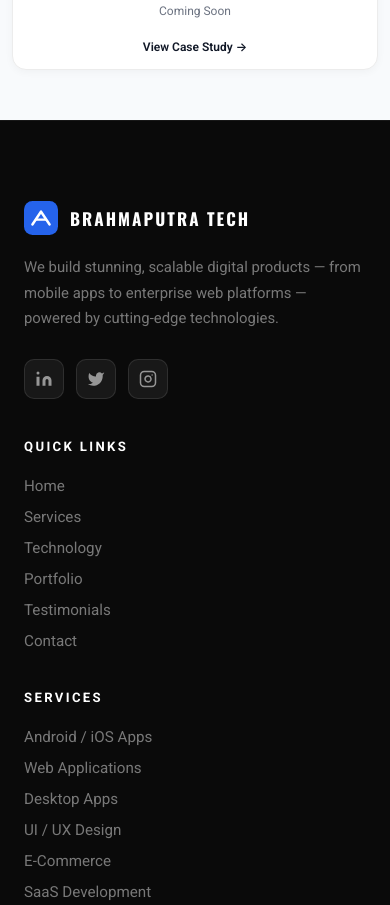
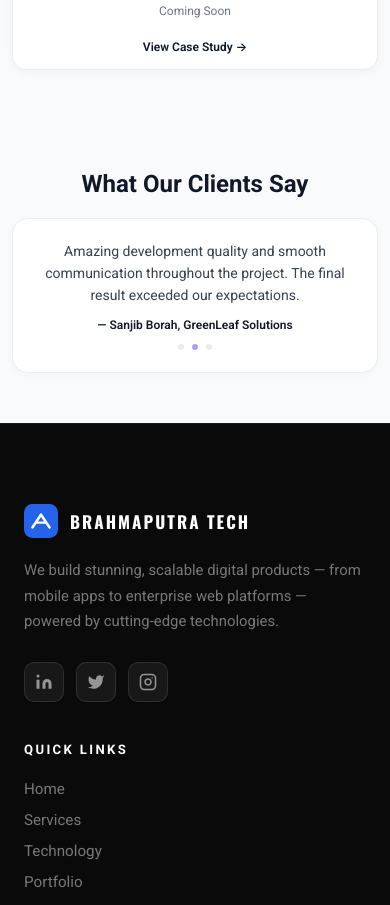
Before and after one commit to Rauxo/brahmaputraTech, a React (Vite) app: page / in a window 390 px wide. Shown: the part 3520-4425 px from the top of the page. Built offline with nearby package versions, Linux system fonts and the light colour scheme.

Commit message:
feat: implement Testimonials component with updated layout and integrate into Home page

```diff
--- a/src/components/Testimonials.css
+++ b/src/components/Testimonials.css
@@ -1,165 +1,150 @@
-.testimonials-section {
-  background: linear-gradient(to bottom, #e0e7ff 0%, #f8f8f8 100%);
-  padding: 60px 0 100px;
-  width: 100%;
-  margin-top: -2px;
+.testimonials{
+  padding: 80px 20px;
+  background:#f8fafc;
 }
 
-.testimonials-inner {
-  max-width: 1200px;
-  margin: 0 auto;
-  padding: 0 60px;
-  box-sizing: border-box;
+/* heading */
+
+.testimonials-heading{
+  text-align:center;
+  font-size:38px;
+  font-weight:700;
+  color:#111827;
+  margin-bottom:35px;
 }
 
-.testimonials-header {
-  margin-bottom: 70px;
+/* main box */
+
+.testimonial-box{
+  max-width:1250px;
+  margin:auto;
+
+  background:#ffffff;
+  border:1px solid #ececec;
+  border-radius:16px;
+
+  padding:45px 60px;
+
+  display:flex;
+  align-items:center;
+  justify-content:space-between;
+
+  box-shadow:0 2px 8px rgba(0,0,0,.03);
 }
 
-.testimonials-label {
-  display: inline-block;
-  font-size: 11px;
-  font-weight: 700;
-  letter-spacing: 0.25em;
-  color: #111111;
-  border: 1.5px solid #111111;
-  border-radius: 100px;
-  padding: 6px 16px;
-  margin-bottom: 20px;
+/* quotes */
+
+.quote-left,
+.quote-right{
+  font-size:52px;
+  color:#1e1b4b;
+  font-weight:700;
+  flex-shrink:0;
 }
 
-.testimonials-title {
-  font-size: 3.2rem;
-  font-weight: 800;
-  color: #111111;
-  margin: 0 0 16px 0;
-  line-height: 1.1;
+/* center */
+
+.testimonial-content{
+  flex:1;
+  text-align:center;
+  padding:0 40px;
 }
 
-.testimonials-sub {
-  font-size: 1.1rem;
-  color: #666666;
-  margin: 0;
+/* text */
+
+.testimonial-text{
+  font-size:24px;
+  line-height:1.6;
+  color:#374151;
+  max-width:750px;
+  margin:auto auto 18px;
 }
 
-.testimonials-grid {
-  display: grid;
-  grid-template-columns: 1fr 1fr;
-  gap: 28px;
+/* name */
+
+.testimonial-content h4{
+  margin:0 0 18px 0;
+  font-size:16px;
+  font-weight:600;
+  color:#111827;
 }
 
-.testimonial-card {
-  background: #ffffff;
-  border-radius: 24px;
-  padding: 40px;
-  display: flex;
-  flex-direction: column;
-  gap: 24px;
-  border: 1.5px solid #ebebeb;
-  box-shadow: 0 4px 24px rgba(0, 0, 0, 0.05);
-  position: relative;
-  overflow: hidden;
-  transition: transform 0.3s ease, box-shadow 0.3s ease;
+/* dots */
+
+.testimonial-dots{
+  display:flex;
+  justify-content:center;
+  gap:8px;
 }
 
-.testimonial-card:hover {
-  transform: translateY(-6px);
-  box-shadow: 0 16px 48px rgba(0, 0, 0, 0.1);
-  border-color: #111111;
+.dot{
+  width:8px;
+  height:8px;
+  border-radius:50%;
+  background:#d1d5db;
 }
 
-.testimonial-quote {
-  font-size: 6rem;
-  font-weight: 900;
-  line-height: 0.6;
-  color: #f0f0f0;
-  font-family: 'Georgia', serif;
-  user-select: none;
+.dot.active{
+  background:#4f46e5;
 }
 
-.testimonial-text {
-  font-size: 1.05rem;
-  line-height: 1.75;
-  color: #333333;
-  flex: 1;
-  margin: 0;
-}
+/* tablet */
 
-.testimonial-footer {
-  display: flex;
-  align-items: center;
-  gap: 14px;
-  padding-top: 20px;
-  border-top: 1.5px solid #f0f0f0;
-}
+@media(max-width:900px){
 
-.testimonial-avatar {
-  width: 46px;
-  height: 46px;
-  min-width: 46px;
-  border-radius: 50%;
-  background: #111111;
-  color: #ffffff;
-  font-size: 1.1rem;
-  font-weight: 700;
-  display: flex;
-  align-items: center;
-  justify-content: center;
-}
-
-.testimonial-info {
-  display: flex;
-  flex-direction: column;
-  flex: 1;
-  gap: 3px;
-}
-
-.testimonial-name {
-  font-size: 1rem;
-  font-weight: 700;
-  color: #111111;
-}
-
-.testimonial-meta {
-  font-size: 0.88rem;
-  color: #888888;
-}
-
-.testimonial-date {
-  font-size: 0.82rem;
-  color: #aaaaaa;
-  white-space: nowrap;
-  align-self: flex-end;
-}
-
-@media (max-width: 900px) {
-  .testimonials-inner {
-    padding: 0 30px;
+  .testimonial-box{
+    padding:35px 25px;
   }
 
-  .testimonials-grid {
-    grid-template-columns: 1fr;
+  .testimonial-text{
+    font-size:18px;
   }
 
-  .testimonials-title {
-    font-size: 2.4rem;
+  .quote-left,
+  .quote-right{
+    font-size:40px;
   }
 }
 
-@media (max-width: 540px) {
-  .testimonials-section {
-    padding: 80px 0 70px;
+/* mobile */
+
+@media(max-width:540px){
+
+  .testimonials{
+    padding:50px 12px;
   }
 
-  .testimonials-inner {
-    padding: 0 20px;
+  .testimonials-heading{
+    font-size:24px;
+    margin-bottom:20px;
   }
 
-  .testimonials-title {
-    font-size: 2rem;
+  .testimonial-box{
+    padding:22px 14px;
   }
 
-  .testimonial-card {
-    padding: 28px;
+  .quote-left,
+  .quote-right{
+    display:none;
+  }
+
+  .testimonial-content{
+    padding:0;
+  }
+
+  .testimonial-text{
+    font-size:14px;
+    line-height:1.55;
+    margin-bottom:12px;
+  }
+
+  .testimonial-content h4{
+    font-size:12px;
+    margin-bottom:12px;
+  }
+
+  .dot{
+    width:6px;
+    height:6px;
   }
 }
--- a/src/components/Testimonials.jsx
+++ b/src/components/Testimonials.jsx
@@ -1,105 +1,72 @@
-import { useEffect, useRef } from 'react'
-import { gsap } from 'gsap'
-import { ScrollTrigger } from 'gsap/ScrollTrigger'
-import './Testimonials.css'
-
-gsap.registerPlugin(ScrollTrigger)
+import React, { useState, useEffect } from "react";
+import { FiChevronLeft, FiChevronRight } from "react-icons/fi";
+import "./Testimonials.css";
 
 const testimonials = [
   {
-    id: 1,
+    text: "Brahmaputra Tech understood our requirements perfectly and delivered beyond expectations. Highly professional team with great support.",
     name: "Rahul Saikia",
-    company: "TechNova Pvt Ltd",
-    position: "CEO",
-    text: "Brahmaputra Tech transformed our entire digital presence. The team delivered beyond expectations — our app is stunning, fast, and our users love it. Truly world-class work.",
-    date: "March 12, 2025"
+    company: "TechNova Pvt Ltd"
   },
   {
-    id: 2,
+    text: "Amazing development quality and smooth communication throughout the project. The final result exceeded our expectations.",
     name: "Sanjib Borah",
-    company: "GreenLeaf Solutions",
-    position: "Founder",
-    text: "I've worked with many agencies, but none come close to the quality and professionalism of this team. They built our web platform from scratch and it works flawlessly.",
-    date: "January 5, 2025"
+    company: "GreenLeaf Solutions"
   },
   {
-    id: 3,
+    text: "Professional, fast and highly skilled team. Our website and automation system now runs flawlessly.",
     name: "Aanisha Devi",
-    company: "StyleHive",
-    position: "Marketing Director",
-    text: "The e-commerce platform they built for us increased our sales by 3x within the first month. Exceptional design, smooth animations, and rock-solid performance.",
-    date: "April 20, 2025"
-  },
-  {
-    id: 4,
-    name: "Ranjit Kalita",
-    company: "NorthEast Logistics",
-    position: "CTO",
-    text: "Our internal dashboard is now a joy to use. The attention to detail and code quality is outstanding. Brahmaputra Tech is our go-to partner for all things digital.",
-    date: "February 28, 2025"
+    company: "StyleHive"
   }
-]
+];
 
 export default function Testimonials() {
-  const sectionRef = useRef(null)
-  const cardsRef = useRef([])
+  const [current, setCurrent] = useState(0);
 
   useEffect(() => {
-    const ctx = gsap.context(() => {
-      cardsRef.current.forEach((card, i) => {
-        const fromLeft = i % 2 === 0
-        gsap.fromTo(card,
-          { x: fromLeft ? -80 : 80, opacity: 0, y: 20 },
-          {
-            x: 0,
-            y: 0,
-            opacity: 1,
-            duration: 0.8,
-            ease: 'power3.out',
-            scrollTrigger: {
-              trigger: card,
-              start: 'top 88%',
-              end: 'top 60%',
-              toggleActions: 'play none none reverse'
-            }
-          }
-        )
-      })
-    }, sectionRef)
+    const timer = setInterval(() => {
+      setCurrent((prev) => (prev + 1) % testimonials.length);
+    }, 4000);
 
-    return () => ctx.revert()
-  }, [])
+    return () => clearInterval(timer);
+  }, []);
 
   return (
-    <section className="testimonials-section" id="testimonials" ref={sectionRef}>
-      <div className="testimonials-inner">
-        <div className="testimonials-header">
-          <h2 className="testimonials-title">What Our Clients Say</h2>
-          <p className="testimonials-sub">Real feedback from the people who trust us with their vision.</p>
+    <section className="testimonials">
+
+      <h2 className="testimonials-heading">
+        What Our Clients Say
+      </h2>
+
+      <div className="testimonial-box">
+
+        <span className="quote-left">❝</span>
+
+        <div className="testimonial-content">
+
+          <p className="testimonial-text">
+            {testimonials[current].text}
+          </p>
+
+          <h4>
+            — {testimonials[current].name}, {testimonials[current].company}
+          </h4>
+
+          <div className="testimonial-dots">
+            {testimonials.map((_, index) => (
+              <span
+                key={index}
+                className={current === index ? "dot active" : "dot"}
+              />
+            ))}
+          </div>
+
         </div>
 
-        <div className="testimonials-grid">
-          {testimonials.map((t, i) => (
-            <div
-              key={t.id}
-              className="testimonial-card"
-              ref={el => cardsRef.current[i] = el}
-            >
-              <p className="testimonial-text">{t.text}</p>
-              <div className="testimonial-footer">
-                <div className="testimonial-avatar">
-                  {t.name.charAt(0)}
-                </div>
-                <div className="testimonial-info">
-                  <span className="testimonial-name">{t.name}</span>
-                  <span className="testimonial-meta">{t.position}, {t.company}</span>
-                </div>
-                <span className="testimonial-date">{t.date}</span>
-              </div>
-            </div>
-          ))}
-        </div>
+        <span className="quote-right">❞</span>
+
       </div>
+
     </section>
-  )
+  );
 }
--- a/src/pages/Home.jsx
+++ b/src/pages/Home.jsx
@@ -27,6 +27,7 @@
       <WhyChooseUs/>
       <OurProcess/>
       <Portfolio/>
+      <Testimonials/>
     </main>
   )
 }
```
